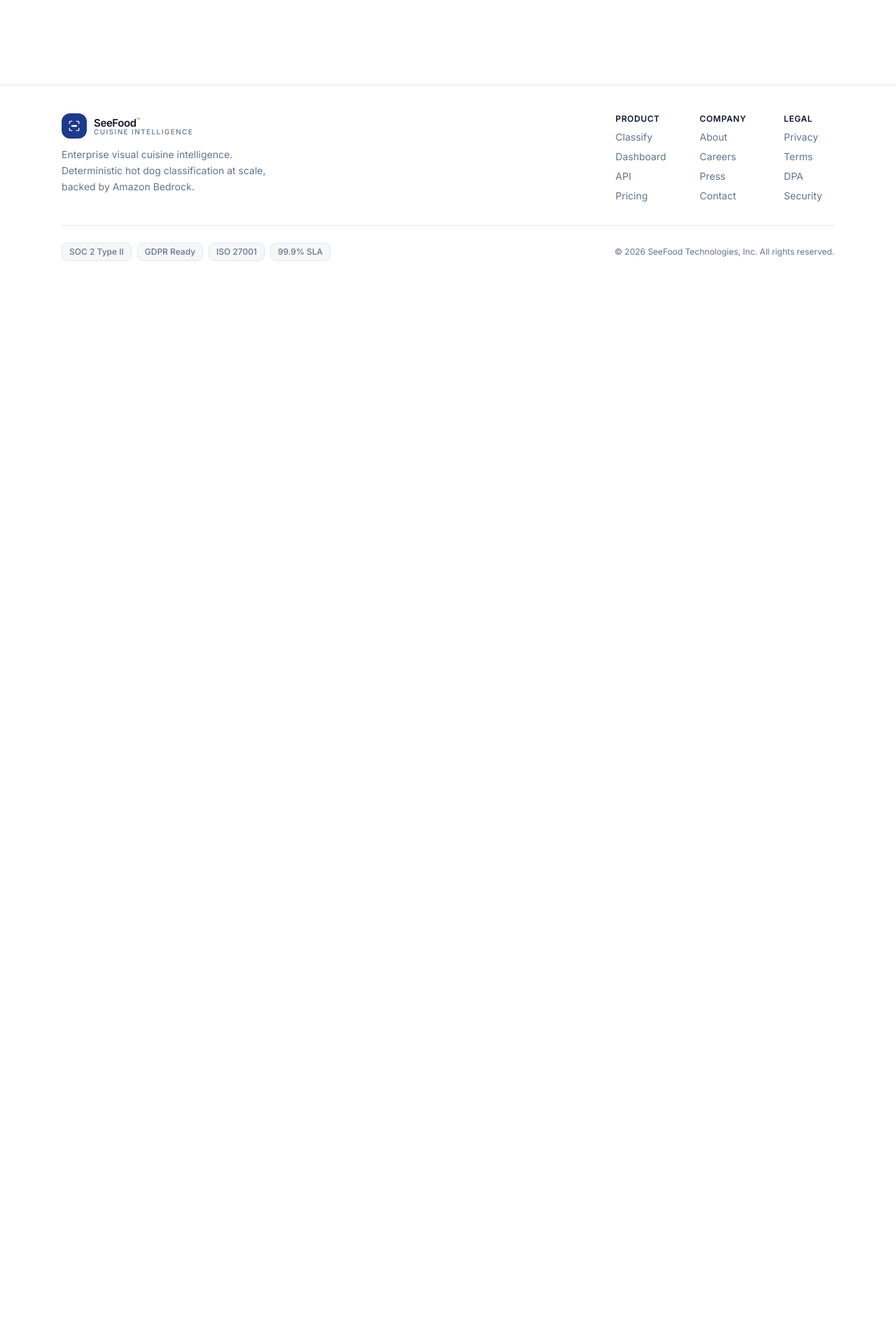
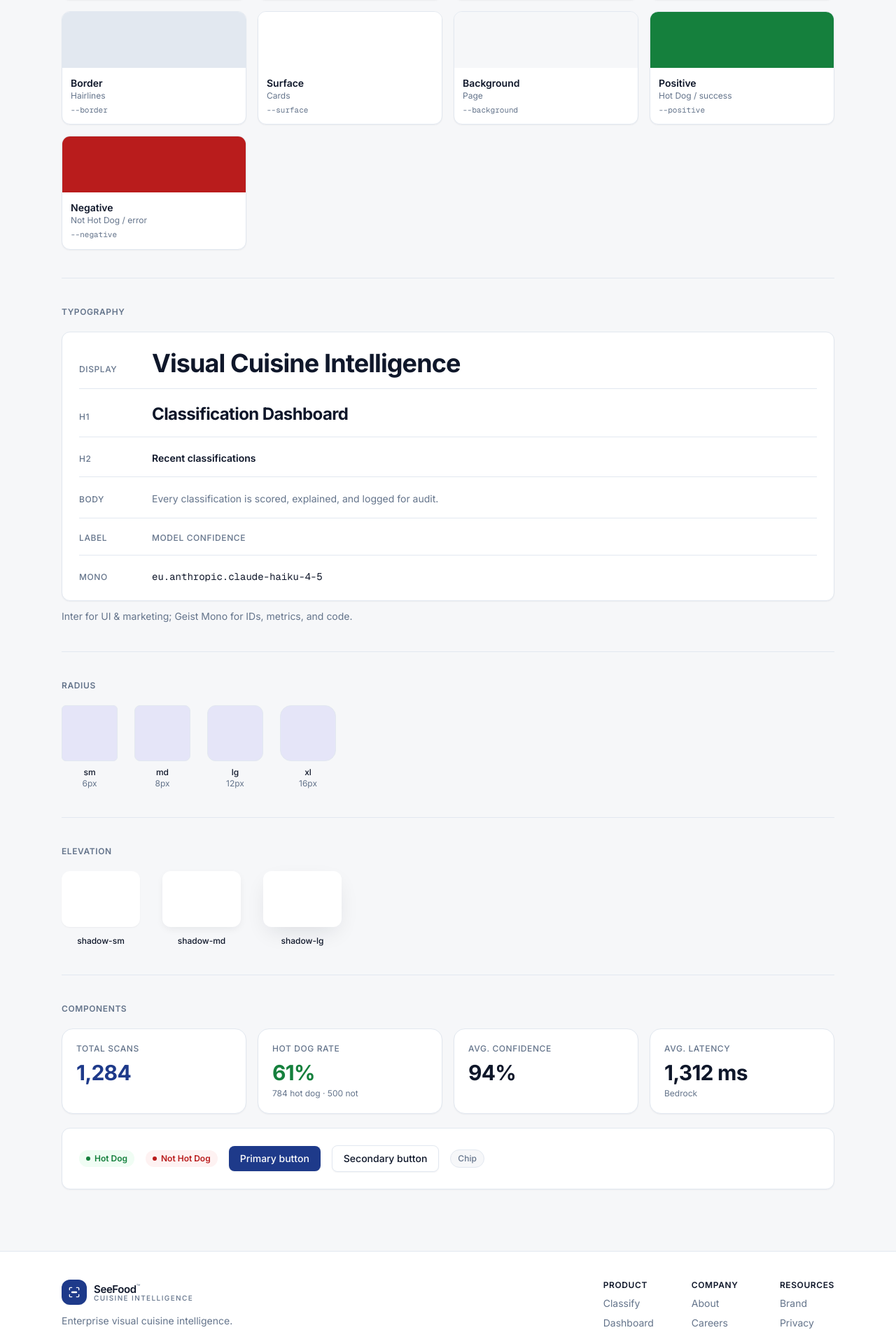
Before and after one commit to jameslevine/seefood-hotdog-classifier, a Next.js app: page /brand in a window 1280 px wide. Before the commit this address had no page. Shown: the part 744-2645 px from the top of the page at 70% size. Before the commit the page ends 1157 px from the top, so only its background shows below. Built offline with nearby package versions, Linux system fonts and the light colour scheme.

Commit message:
Phase 0.2: living style guide at /brand + linked footer nav

```diff
--- /dev/null
+++ b/app/brand/page.tsx
@@ -0,0 +1,196 @@
+import type { Metadata } from "next";
+import { Logo } from "@/components/Logo";
+import { StatTile } from "@/components/StatTile";
+import { VerdictBadge } from "@/components/VerdictBadge";
+
+export const metadata: Metadata = {
+  title: "Brand & Design System — SeeFood™",
+  description:
+    "The living style guide for SeeFood: color, typography, spacing, elevation, and components — rendered from the same tokens the product ships.",
+};
+
+const COLORS: { name: string; varName: string; role: string; dark?: boolean }[] =
+  [
+    { name: "Brand", varName: "--brand", role: "Primary navy", dark: true },
+    { name: "Accent", varName: "--brand-accent", role: "Indigo", dark: true },
+    { name: "Foreground", varName: "--foreground", role: "Primary text", dark: true },
+    { name: "Muted", varName: "--muted", role: "Secondary text", dark: true },
+    { name: "Border", varName: "--border", role: "Hairlines" },
+    { name: "Surface", varName: "--surface", role: "Cards" },
+    { name: "Background", varName: "--background", role: "Page" },
+    { name: "Positive", varName: "--positive", role: "Hot Dog / success", dark: true },
+    { name: "Negative", varName: "--negative", role: "Not Hot Dog / error", dark: true },
+  ];
+
+const RADII = [
+  { name: "sm", var: "--radius-sm", px: "6px" },
+  { name: "md", var: "--radius-md", px: "8px" },
+  { name: "lg", var: "--radius-lg", px: "12px" },
+  { name: "xl", var: "--radius-xl", px: "16px" },
+];
+
+const SHADOWS = [
+  { name: "sm", var: "--shadow-sm" },
+  { name: "md", var: "--shadow-md" },
+  { name: "lg", var: "--shadow-lg" },
+];
+
+const TYPE = [
+  { label: "Display", cls: "text-4xl font-bold tracking-tight", sample: "Visual Cuisine Intelligence" },
+  { label: "H1", cls: "text-2xl font-bold tracking-tight", sample: "Classification Dashboard" },
+  { label: "H2", cls: "text-sm font-semibold", sample: "Recent classifications" },
+  { label: "Body", cls: "text-sm leading-relaxed text-muted", sample: "Every classification is scored, explained, and logged for audit." },
+  { label: "Label", cls: "text-xs font-medium uppercase tracking-wider text-muted", sample: "Model confidence" },
+  { label: "Mono", cls: "font-mono text-sm", sample: "eu.anthropic.claude-haiku-4-5" },
+];
+
+function Section({
+  title,
+  children,
+}: {
+  title: string;
+  children: React.ReactNode;
+}) {
+  return (
+    <section className="border-t border-border py-10">
+      <h2 className="mb-5 text-xs font-semibold uppercase tracking-wider text-muted">
+        {title}
+      </h2>
+      {children}
+    </section>
+  );
+}
+
+export default function BrandPage() {
+  return (
+    <div className="mx-auto max-w-6xl px-6 py-12">
+      <div className="max-w-2xl">
+        <h1 className="text-3xl font-bold tracking-tight text-foreground">
+          Brand & Design System
+        </h1>
+        <p className="mt-2 text-muted">
+          A living style guide, rendered from the same tokens the product ships
+          (<code className="font-mono text-sm">app/globals.css</code>). If it
+          looks right here, it looks right everywhere.
+        </p>
+      </div>
+
+      <Section title="Logo">
+        <div className="flex flex-wrap items-center gap-8 rounded-lg border border-border bg-surface p-8 shadow-sm">
+          <Logo />
+          <div className="rounded-lg bg-brand p-6">
+            <Logo />
+          </div>
+        </div>
+        <p className="mt-3 text-sm text-muted">
+          Glyph: a frankfurter inside a detection viewfinder. Maintain clear
+          space of at least the glyph height.
+        </p>
+      </Section>
+
+      <Section title="Color">
+        <div className="grid grid-cols-2 gap-4 sm:grid-cols-3 lg:grid-cols-4">
+          {COLORS.map((c) => (
+            <div
+              key={c.varName}
+              className="overflow-hidden rounded-lg border border-border bg-surface shadow-sm"
+            >
+              <div
+                className="h-20 w-full"
+                style={{ background: `var(${c.varName})` }}
+              />
+              <div className="p-3">
+                <div className="text-sm font-semibold text-foreground">
+                  {c.name}
+                </div>
+                <div className="text-xs text-muted">{c.role}</div>
+                <code className="mt-1 block font-mono text-[11px] text-muted">
+                  {c.varName}
+                </code>
+              </div>
+            </div>
+          ))}
+        </div>
+      </Section>
+
+      <Section title="Typography">
+        <div className="space-y-5 rounded-lg border border-border bg-surface p-6 shadow-sm">
+          {TYPE.map((t) => (
+            <div
+              key={t.label}
+              className="flex flex-col gap-1 border-b border-border pb-4 last:border-0 last:pb-0 sm:flex-row sm:items-baseline sm:gap-6"
+            >
+              <span className="w-20 shrink-0 text-xs font-medium uppercase tracking-wider text-muted">
+                {t.label}
+              </span>
+              <span className={t.cls}>{t.sample}</span>
+            </div>
+          ))}
+        </div>
+        <p className="mt-3 text-sm text-muted">
+          Inter for UI &amp; marketing; Geist Mono for IDs, metrics, and code.
+        </p>
+      </Section>
+
+      <Section title="Radius">
+        <div className="flex flex-wrap gap-6">
+          {RADII.map((r) => (
+            <div key={r.name} className="text-center">
+              <div
+                className="h-20 w-20 border border-border bg-brand-accent/10"
+                style={{ borderRadius: `var(${r.var})` }}
+              />
+              <div className="mt-2 text-xs font-medium text-foreground">
+                {r.name}
+              </div>
+              <div className="text-xs text-muted">{r.px}</div>
+            </div>
+          ))}
+        </div>
+      </Section>
+
+      <Section title="Elevation">
+        <div className="flex flex-wrap gap-8">
+          {SHADOWS.map((s) => (
+            <div key={s.name} className="text-center">
+              <div
+                className="h-20 w-28 rounded-lg bg-surface"
+                style={{ boxShadow: `var(${s.var})` }}
+              />
+              <div className="mt-3 text-xs font-medium text-foreground">
+                shadow-{s.name}
+              </div>
+            </div>
+          ))}
+        </div>
+      </Section>
+
+      <Section title="Components">
+        <div className="grid gap-4 sm:grid-cols-2 lg:grid-cols-4">
+          <StatTile label="Total scans" value="1,284" accent="brand" />
+          <StatTile
+            label="Hot dog rate"
+            value="61%"
+            sub="784 hot dog · 500 not"
+            accent="positive"
+          />
+          <StatTile label="Avg. confidence" value="94%" />
+          <StatTile label="Avg. latency" value="1,312 ms" sub="Bedrock" />
+        </div>
+        <div className="mt-5 flex flex-wrap items-center gap-4 rounded-lg border border-border bg-surface p-6 shadow-sm">
+          <VerdictBadge verdict="HOT_DOG" />
+          <VerdictBadge verdict="NOT_HOT_DOG" />
+          <button className="rounded-md bg-brand px-4 py-2 text-sm font-medium text-white shadow-sm transition-opacity hover:opacity-90">
+            Primary button
+          </button>
+          <button className="rounded-md border border-border bg-surface px-4 py-2 text-sm font-medium text-foreground shadow-sm transition-colors hover:bg-background">
+            Secondary button
+          </button>
+          <span className="rounded-full border border-border bg-background px-2.5 py-1 text-xs font-medium text-muted">
+            Chip
+          </span>
+        </div>
+      </Section>
+    </div>
+  );
+}
--- a/components/SiteFooter.tsx
+++ b/components/SiteFooter.tsx
@@ -1,6 +1,10 @@
+import Link from "next/link";
 import { Logo } from "./Logo";
 
 const BADGES = ["SOC 2 Type II", "GDPR Ready", "ISO 27001", "99.9% SLA"];
+
+// Footer items may be a plain label (placeholder) or a { label, href } link.
+type FooterItem = string | { label: string; href: string };
 
 export function SiteFooter() {
   return (
@@ -17,15 +21,30 @@ export function SiteFooter() {
           <div className="grid grid-cols-2 gap-x-12 gap-y-2 text-sm sm:grid-cols-3">
             <FooterCol
               title="Product"
-              items={["Classify", "Dashboard", "API", "Pricing"]}
+              items={[
+                { label: "Classify", href: "/app" },
+                { label: "Dashboard", href: "/dashboard" },
+                { label: "API", href: "/api-access" },
+                "Pricing",
+              ]}
             />
             <FooterCol
               title="Company"
-              items={["About", "Careers", "Press", "Contact"]}
+              items={[
+                "About",
+                "Careers",
+                "Press",
+                { label: "Contact", href: "/contact" },
+              ]}
             />
             <FooterCol
-              title="Legal"
-              items={["Privacy", "Terms", "DPA", "Security"]}
+              title="Resources"
+              items={[
+                { label: "Brand", href: "/brand" },
+                "Privacy",
+                "Terms",
+                "Security",
+              ]}
             />
           </div>
         </div>
@@ -51,17 +70,30 @@ export function SiteFooter() {
   );
 }
 
-function FooterCol({ title, items }: { title: string; items: string[] }) {
+function FooterCol({ title, items }: { title: string; items: FooterItem[] }) {
   return (
     <div className="flex flex-col gap-2">
       <span className="text-xs font-semibold uppercase tracking-wider text-foreground">
         {title}
       </span>
-      {items.map((i) => (
-        <span key={i} className="text-muted">
-          {i}
-        </span>
-      ))}
+      {items.map((i) => {
+        if (typeof i === "string") {
+          return (
+            <span key={i} className="text-muted">
+              {i}
+            </span>
+          );
+        }
+        return (
+          <Link
+            key={i.href}
+            href={i.href}
+            className="text-muted transition-colors hover:text-foreground"
+          >
+            {i.label}
+          </Link>
+        );
+      })}
     </div>
   );
 }
```
